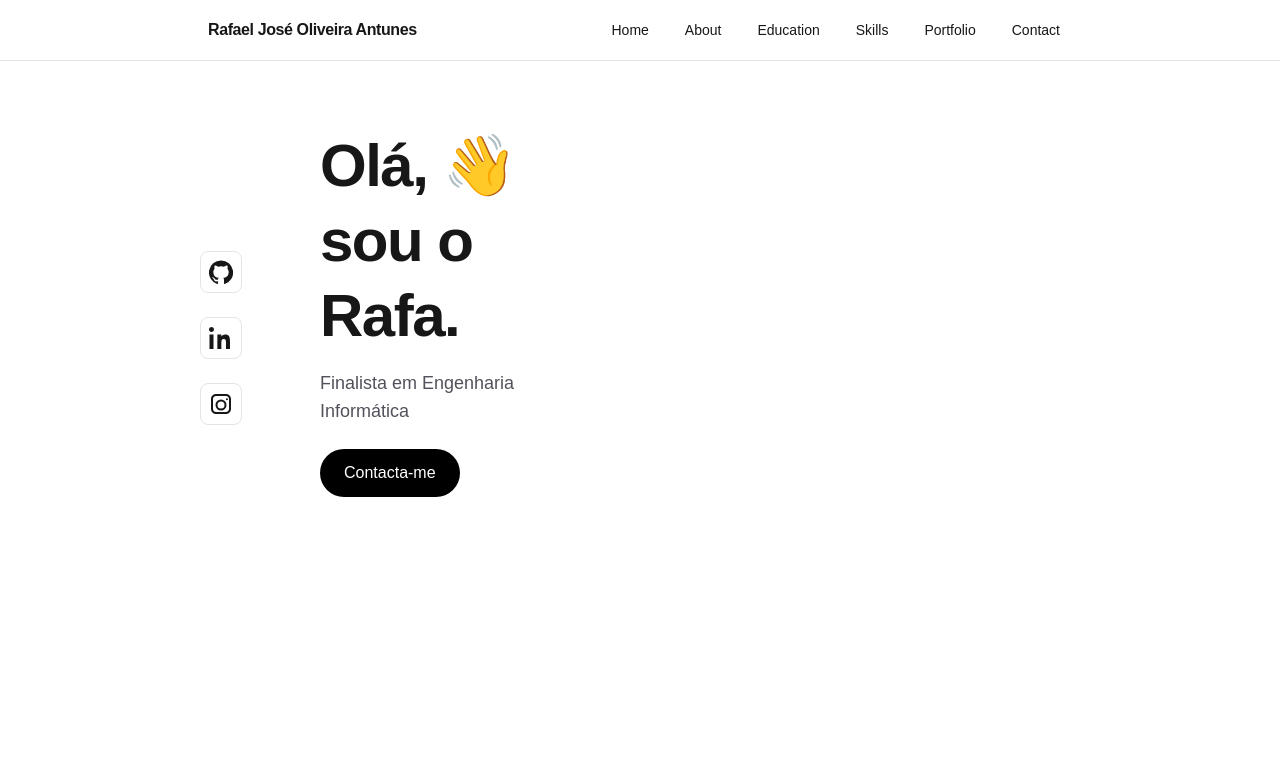
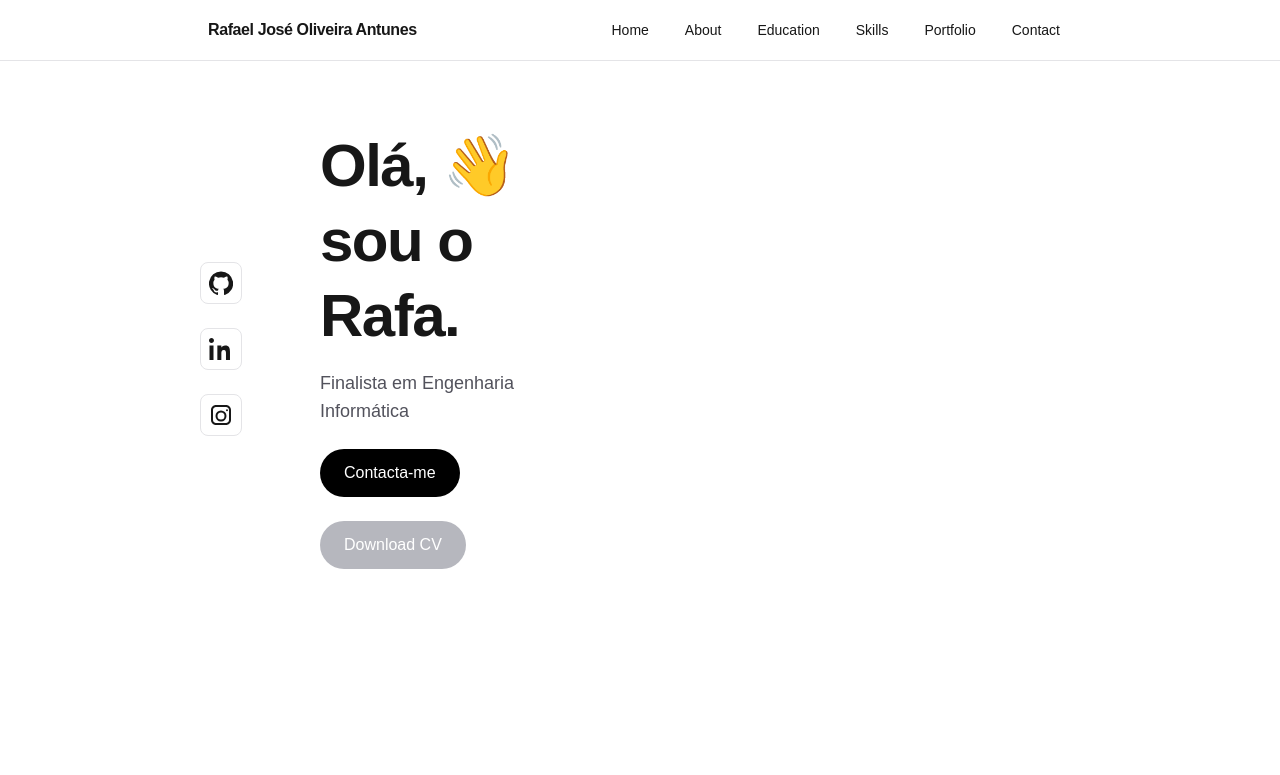
Before and after one commit to Rafael43Antunes/CV, a Next.js app: page / in a window 1280 px wide. Shown: the top 775 px of the page. Built offline with nearby package versions, Linux system fonts and the light colour scheme.

Commit message:
update do cv

```diff
--- a/app/page.tsx
+++ b/app/page.tsx
@@ -81,6 +81,15 @@ export default function Home() {
       >
         Contacta-me
       </a>
+      <a
+        href="/CV-Rafael-Antunes.pdf"
+        className="inline-flex items-center justify-center gap-2 px-6 py-3 rounded-full bg-[#b6b7be] text-white hover:bg-[#9899a0] transition mt-6"
+        download
+      >
+        Download CV
+
+      </a>
+
     </div>
 
     {/* Foto à direita */}
```
Also changed, not shown: 1 other file (tests, documents, lock files or other folders).
